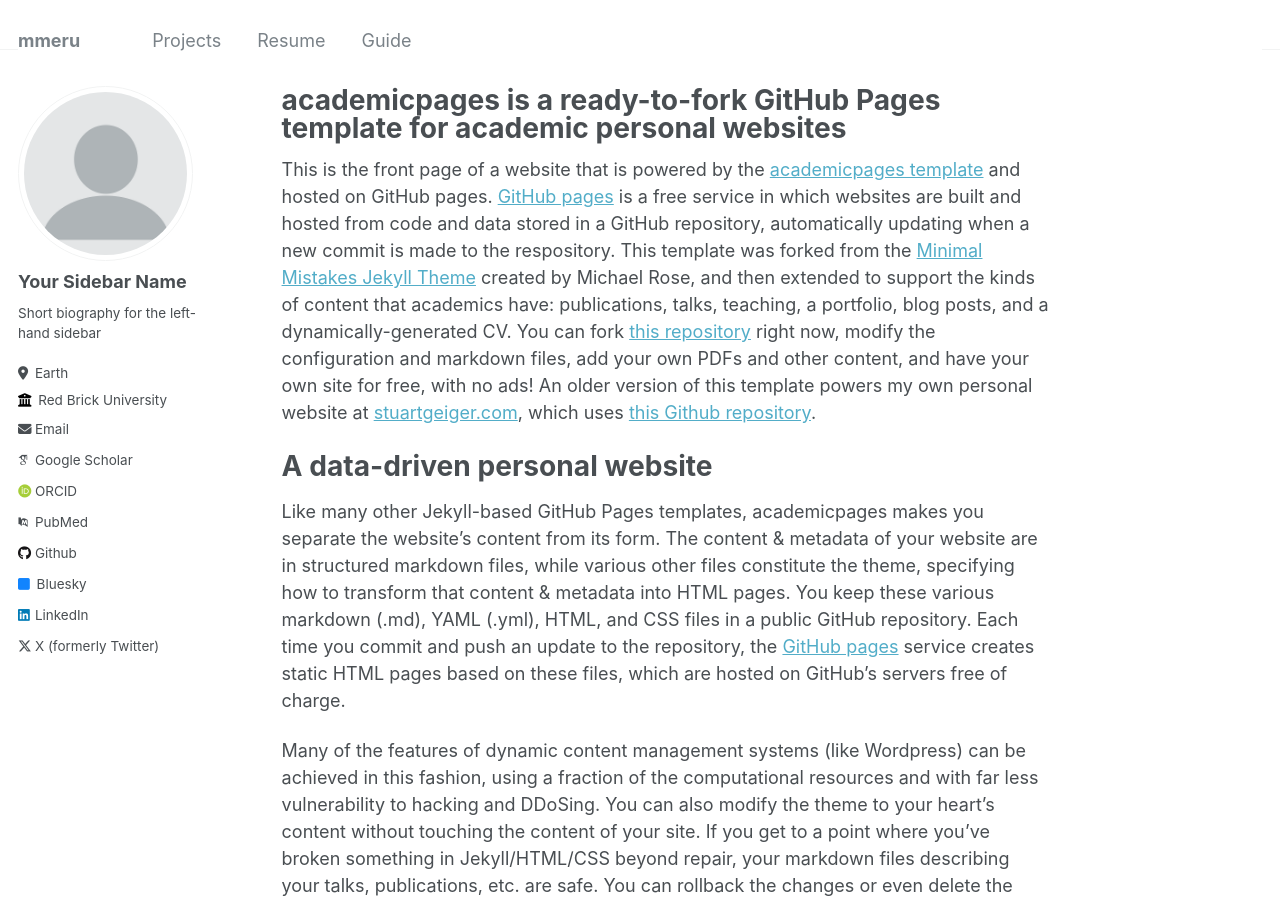
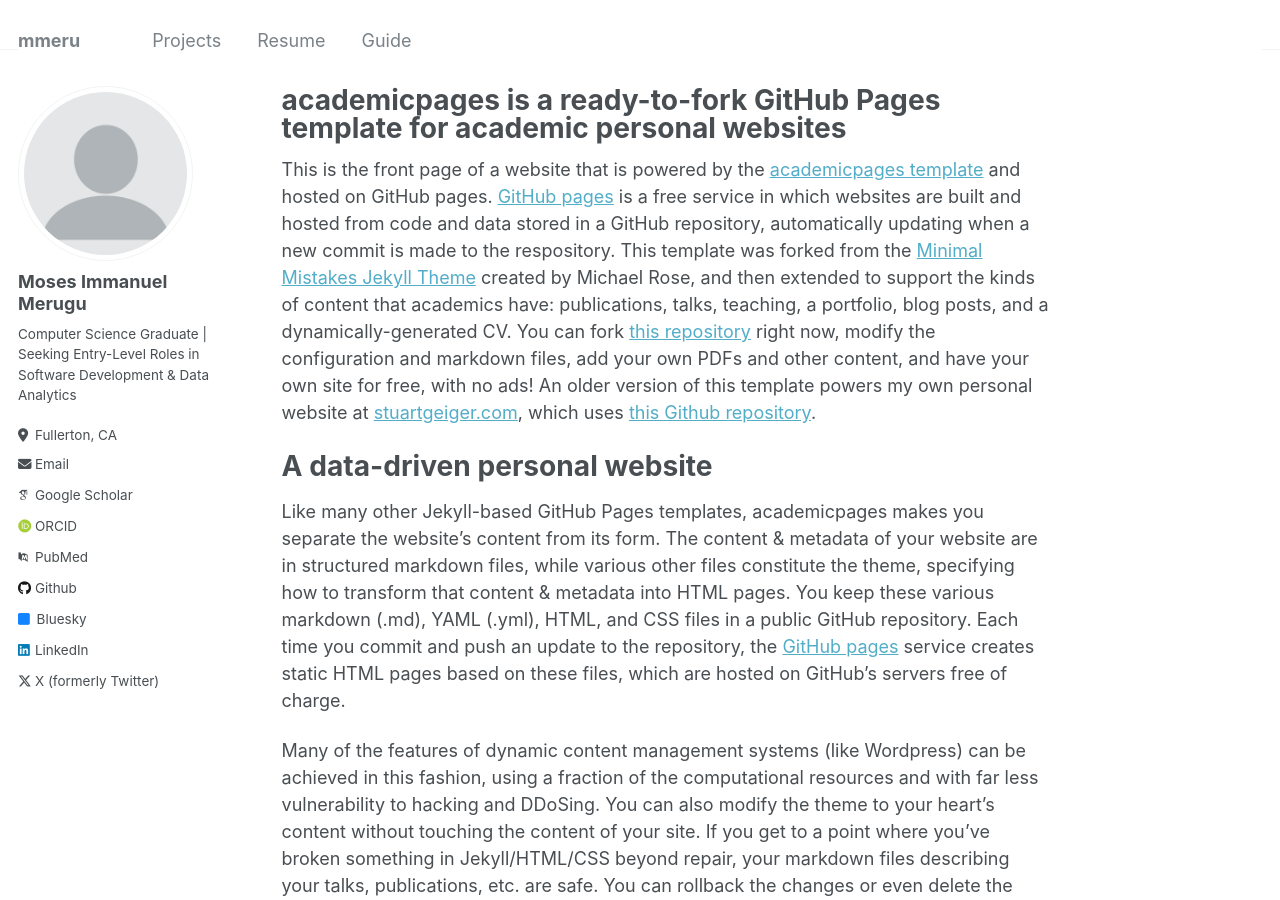
Before and after one commit to mmeru/mmeru.github.io, a Jekyll site: the page built from _pages/about.md, in a window 1280 px wide and 900 px high. Built offline with Jekyll 4.4.1, drawn with Linux system fonts in a browser that asks for light colours; some web fonts are replaced.

Commit message:
Update _config.yml

```diff
--- a/_config.yml
+++ b/_config.yml
@@ -22,13 +22,13 @@ repository               : "mmeru/mmeru.github.io"
 author:
   # Biographic information
   avatar           : "profile.png"
-  name             : "Your Sidebar Name"
+  name             : "Moses Immanuel Merugu"
   pronouns         : # example: "she/her"
-  bio              : "Short biography for the left-hand sidebar"
-  location         : "Earth"
-  employer         : "Red Brick University"
+  bio              : "Computer Science Graduate | Seeking Entry-Level Roles in Software Development & Data Analytics"
+  location         : "Fullerton, CA"
+  employer         : #
   uri              : # URL
-  email            : "none@example.org"
+  email            : "mmeru770@gmail.com"
 
   # Academic websites
   arxiv            : # URL - Update with the correct link to your profile
```
